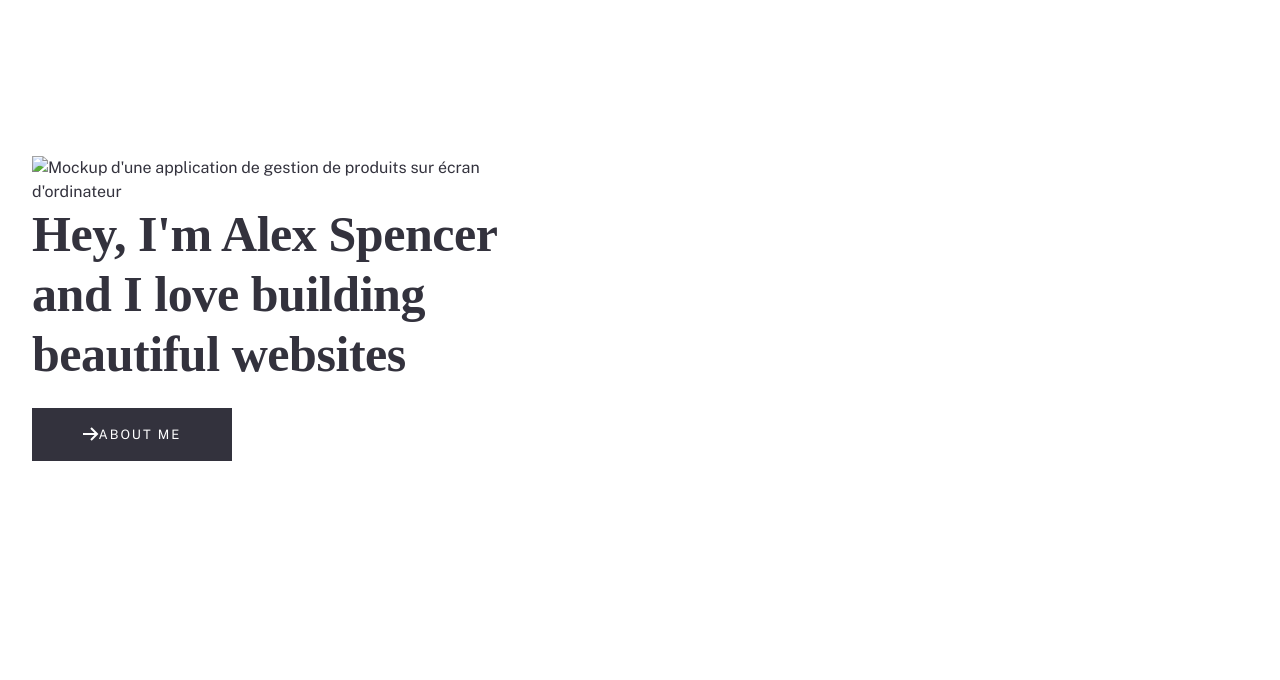
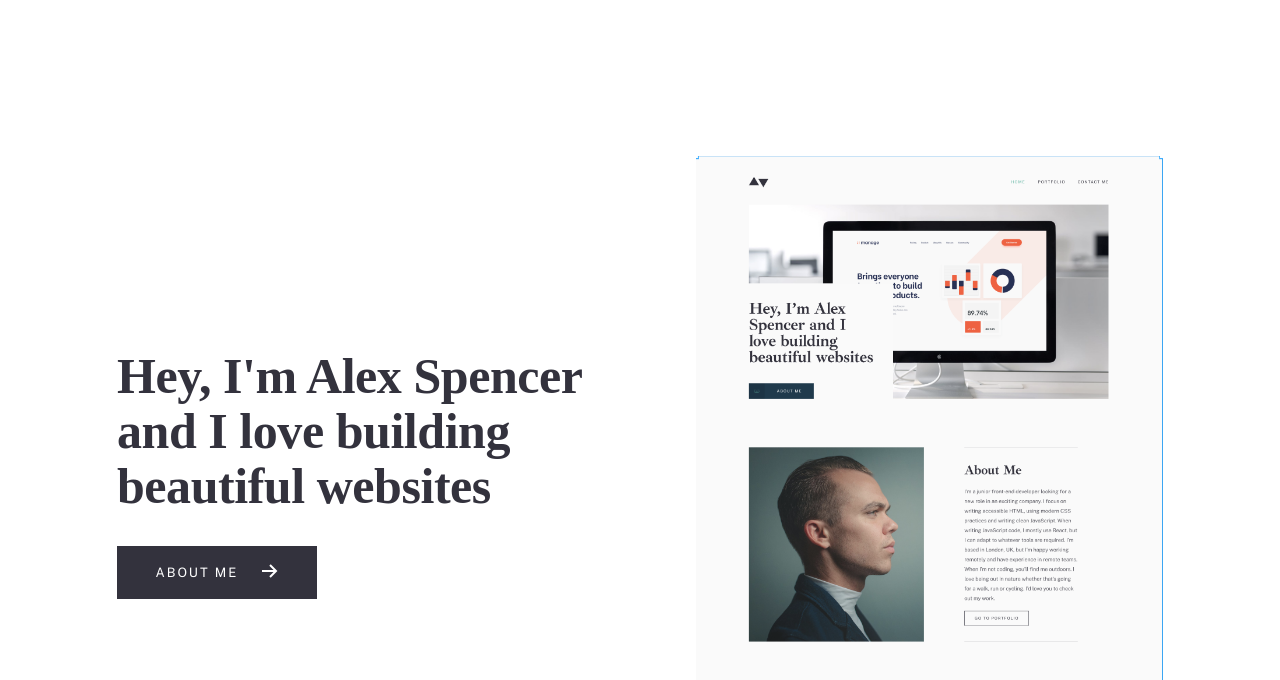
Before and after one commit to FreddySerbin/portfolio-freddy-serbin, a plain HTML site: page index.html in a window 1280 px wide. Shown: the part 120-800 px from the top of the page. Drawn offline with nearby package versions, Linux system fonts and the light colour scheme; a web font is replaced by a local one.

Commit message:
Update homepage layout to match screenshot design
- Changed hero section layout with content on left and image on right
- Updated all text content to English (as per original design)
- Fixed button icon positioning (arrow after text)
- Improved responsive layout for desktop view
- Added hero mockup image
- Better spacing and alignment throughout

Co-authored-by: Cursor <cursoragent@cursor.com>

```diff
--- a/css/components.css
+++ b/css/components.css
@@ -260,7 +260,8 @@
 
 /* Button with icon */
 .btn--icon {
-  gap: var(--spacing-sm);
+  gap: var(--spacing-md);
+  flex-direction: row;
 }
 
 .btn--icon svg {
@@ -367,6 +368,17 @@
 .hero {
   position: relative;
   overflow: hidden;
+  padding: var(--spacing-xl) 0;
+}
+
+.hero__wrapper {
+  display: flex;
+  flex-direction: column;
+  gap: var(--spacing-xl);
+}
+
+.hero__image-container {
+  width: 100%;
 }
 
 .hero__image {
@@ -377,11 +389,12 @@
 
 .hero__content {
   background-color: var(--color-white);
-  padding: var(--spacing-xl) 0;
+  padding: var(--spacing-lg) 0;
 }
 
 .hero__title {
-  margin-bottom: var(--spacing-md);
+  margin-bottom: var(--spacing-lg);
+  line-height: 1.1;
 }
 
 .hero__description {
@@ -390,25 +403,23 @@
 
 @media (min-width: 768px) {
   .hero__content {
-    position: absolute;
-    bottom: 0;
-    left: 0;
-    max-width: 445px;
-    padding: var(--spacing-3xl) var(--spacing-2xl);
+    padding: var(--spacing-2xl) 0;
   }
 }
 
 @media (min-width: 1110px) {
   .hero {
+    padding: var(--spacing-4xl) 0;
+  }
+
+  .hero__wrapper {
     display: grid;
     grid-template-columns: 1fr 1fr;
     align-items: center;
-    gap: var(--spacing-4xl);
+    gap: 125px;
   }
 
   .hero__content {
-    position: static;
-    max-width: none;
     padding: 0;
   }
 }
--- a/css/responsive.css
+++ b/css/responsive.css
@@ -186,17 +186,11 @@
   }
 
   /* Hero Section - Side by side layout */
-  .hero {
+  .hero__wrapper {
     display: grid;
     grid-template-columns: 1fr 1fr;
     align-items: center;
     gap: var(--spacing-4xl);
-    margin-bottom: var(--spacing-4xl);
-  }
-
-  .hero__image {
-    max-width: 540px;
-    width: 100%;
   }
 
   .hero__content {
@@ -204,6 +198,16 @@
     max-width: none;
     padding: 0;
     background-color: transparent;
+    order: 1;
+  }
+
+  .hero__image-container {
+    order: 2;
+  }
+
+  .hero__image {
+    max-width: 540px;
+    width: 100%;
   }
 
   /* About Section - Wider layout */
--- a/index.html
+++ b/index.html
@@ -1,24 +1,24 @@
 <!DOCTYPE html>
-<html lang="fr">
+<html lang="en">
 <head>
   <meta charset="UTF-8">
   <meta name="viewport" content="width=device-width, initial-scale=1.0">
-  <meta name="description" content="Portfolio d'Alex Spencer - Développeur Front-End Junior spécialisé en HTML, CSS et JavaScript. Basé à Londres, UK.">
-  <meta name="keywords" content="développeur web, front-end, HTML, CSS, JavaScript, React, portfolio">
+  <meta name="description" content="Portfolio of Alex Spencer - Junior Front-End Developer specializing in HTML, CSS and JavaScript. Based in London, UK.">
+  <meta name="keywords" content="web developer, front-end, HTML, CSS, JavaScript, React, portfolio">
   <meta name="author" content="Alex Spencer">
 
   <!-- Open Graph / Facebook -->
   <meta property="og:type" content="website">
   <meta property="og:url" content="https://alexspencer.dev/">
-  <meta property="og:title" content="Alex Spencer - Développeur Front-End">
-  <meta property="og:description" content="Portfolio d'Alex Spencer - Développeur Front-End Junior spécialisé en HTML, CSS et JavaScript.">
+  <meta property="og:title" content="Alex Spencer - Front-End Developer">
+  <meta property="og:description" content="Portfolio of Alex Spencer - Junior Front-End Developer specializing in HTML, CSS and JavaScript.">
   <meta property="og:image" content="/images/og-image.jpg">
 
   <!-- Twitter -->
   <meta property="twitter:card" content="summary_large_image">
   <meta property="twitter:url" content="https://alexspencer.dev/">
-  <meta property="twitter:title" content="Alex Spencer - Développeur Front-End">
-  <meta property="twitter:description" content="Portfolio d'Alex Spencer - Développeur Front-End Junior spécialisé en HTML, CSS et JavaScript.">
+  <meta property="twitter:title" content="Alex Spencer - Front-End Developer">
+  <meta property="twitter:description" content="Portfolio of Alex Spencer - Junior Front-End Developer specializing in HTML, CSS and JavaScript.">
   <meta property="twitter:image" content="/images/twitter-image.jpg">
 
   <!-- Favicon -->
@@ -34,18 +34,18 @@
   <link rel="stylesheet" href="css/components.css">
   <link rel="stylesheet" href="css/responsive.css">
 
-  <title>Alex Spencer - Développeur Front-End</title>
+  <title>Alex Spencer - Front-End Developer</title>
 </head>
 <body>
   <!-- Skip to main content pour l'accessibilité -->
-  <a href="#main" class="skip-to-main">Aller au contenu principal</a>
+  <a href="#main" class="skip-to-main">Skip to main content</a>
 
   <!-- Header & Navigation -->
   <header class="header">
-    <nav class="navigation" aria-label="Navigation principale">
+    <nav class="navigation" aria-label="Main navigation">
       <div class="navigation__container">
         <!-- Logo -->
-        <a href="index.html" class="navigation__logo" aria-label="Alex Spencer - Accueil">
+        <a href="index.html" class="navigation__logo" aria-label="Alex Spencer - Home">
           <svg width="61" height="32" viewBox="0 0 61 32" xmlns="http://www.w3.org/2000/svg">
             <path fill="#33323D" fill-rule="evenodd" d="M60.082 5.878L44.408 32 28.735 5.878h31.347zM15.673 0l15.674 26.122H0L15.673 0z"/>
           </svg>
@@ -77,7 +77,7 @@
           <div class="hero__image-container">
             <img
               src="images/hero-mockup.jpg"
-              alt="Mockup d'une application de gestion de produits sur écran d'ordinateur"
+              alt="Computer mockup showing a product management application"
               class="hero__image"
             >
           </div>
@@ -88,11 +88,11 @@
               Hey, I'm Alex Spencer and I love building beautiful websites
             </h1>
 
-            <a href="#about" class="btn btn--primary">
+            <a href="#about" class="btn btn--primary btn--icon">
+              ABOUT ME
               <svg width="16" height="14" xmlns="http://www.w3.org/2000/svg">
                 <path d="M0 7h14M8 1l6 6-6 6" stroke="currentColor" stroke-width="2" fill="none" fill-rule="evenodd"/>
               </svg>
-              ABOUT ME
             </a>
           </div>
         </div>
@@ -110,7 +110,7 @@
           <div class="about__image-container">
             <img
               src="images/profile.jpg"
-              alt="Photo de profil d'Alex Spencer"
+              alt="Profile photo of Alex Spencer"
               class="about__image"
             >
           </div>
@@ -149,14 +149,14 @@
     <div class="container">
       <div class="footer__container">
         <!-- Footer Logo -->
-        <a href="index.html" class="footer__logo" aria-label="Alex Spencer - Accueil">
+        <a href="index.html" class="footer__logo" aria-label="Alex Spencer - Home">
           <svg width="61" height="32" viewBox="0 0 61 32" xmlns="http://www.w3.org/2000/svg">
             <path fill="#FFFFFF" fill-rule="evenodd" d="M60.082 5.878L44.408 32 28.735 5.878h31.347zM15.673 0l15.674 26.122H0L15.673 0z"/>
           </svg>
         </a>
 
         <!-- Footer Navigation -->
-        <nav class="footer__nav" aria-label="Navigation secondaire">
+        <nav class="footer__nav" aria-label="Secondary navigation">
           <a href="index.html">HOME</a>
           <a href="portfolio.html">PORTFOLIO</a>
           <a href="contact.html">CONTACT ME</a>
```
Also changed, not shown: images/hero-mockup.jpg (added), images/profile.jpg (added).
